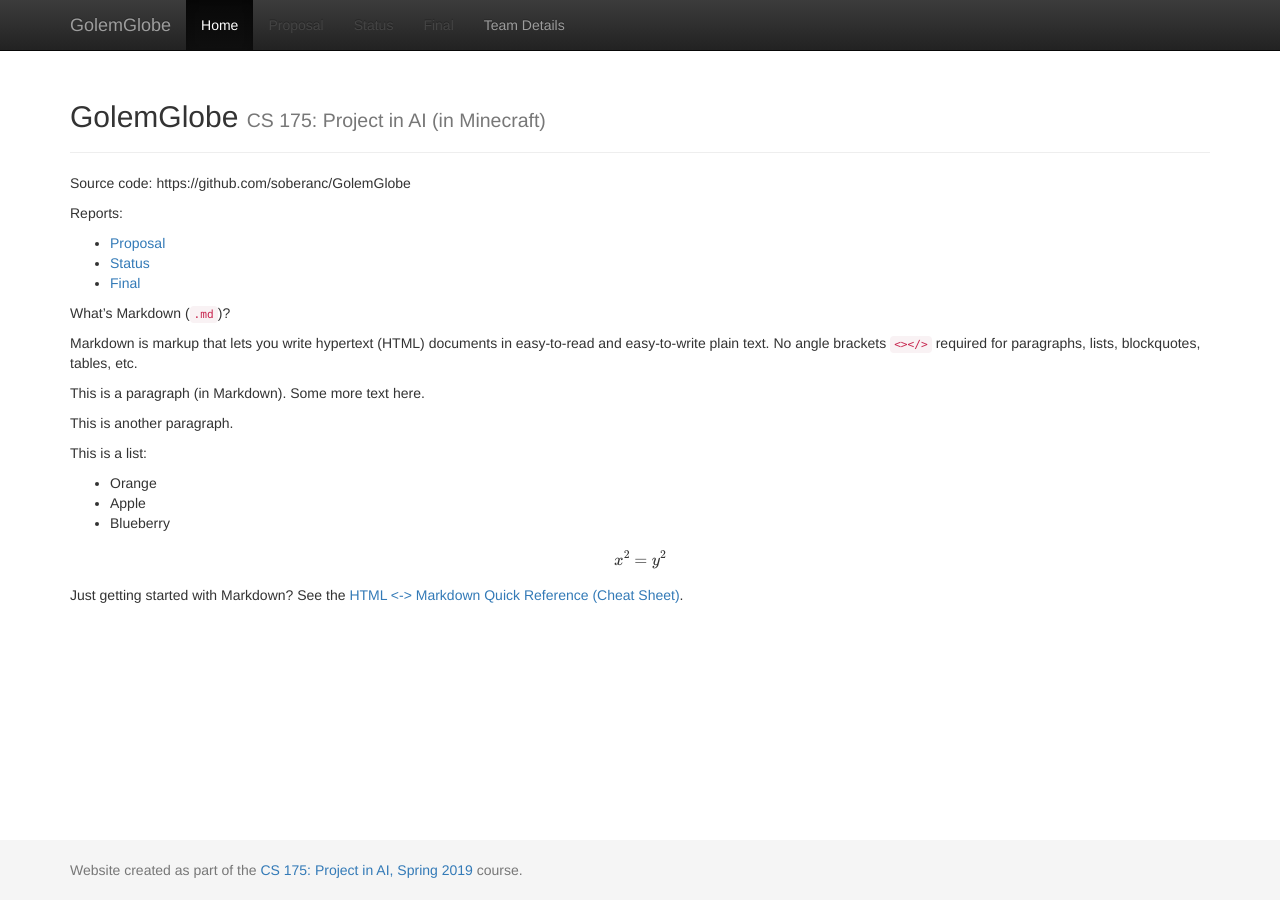
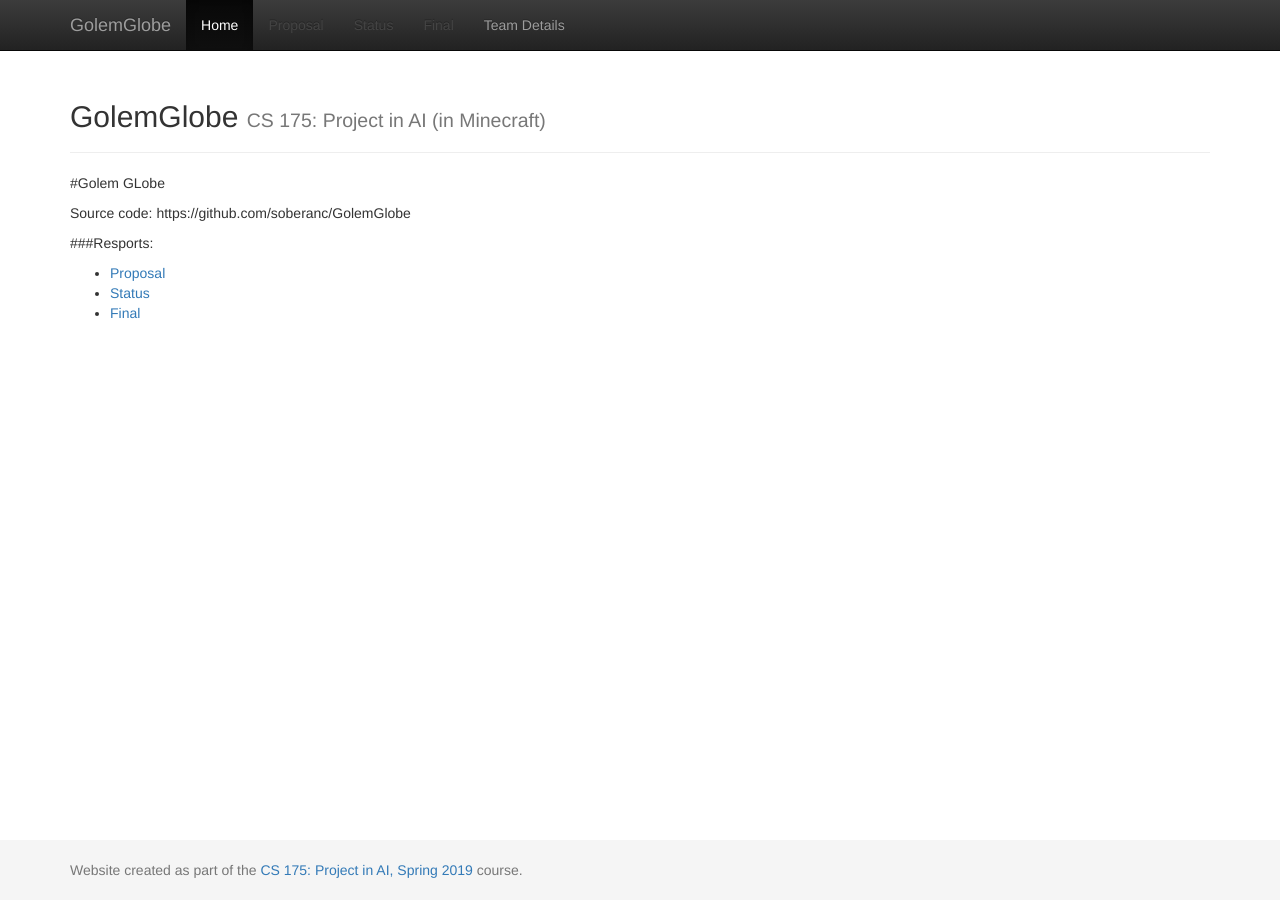
Before and after one commit to SalehO/GolumGlobe, a Jekyll site: the page built from docs/index.md, in a window 1280 px wide. Built offline with Jekyll 4.4.1, drawn with Linux system fonts in a browser that asks for light colours; our own code applies the rules of GitHub Pages for plain Markdown files; formulas are drawn with MathJax 3.

```diff
--- a/docs/index.md
+++ b/docs/index.md
@@ -1,40 +1,9 @@
----
-layout: default
-title:  Golem Globe
----
+#Golem GLobe
 
 Source code: https://github.com/soberanc/GolemGlobe
 
-Reports:
+###Resports:
 
 - [Proposal](proposal.html)
 - [Status](status.html)
 - [Final](final.html)
-
-What's Markdown (`.md`)?
-
-Markdown is markup that lets you write hypertext (HTML) documents
-in easy-to-read and easy-to-write plain text.
-No angle brackets `<></>` required for
-paragraphs, lists, blockquotes, tables, etc.
-
-
-This is a paragraph (in Markdown). Some more
-text here.
-
-This is another paragraph.
-
-This is a list:
-
-- Orange
-- Apple
-- Blueberry
-
-$$x^2 = y^2$$
-
-
-Just getting started with Markdown?
-See the [HTML <-> Markdown Quick Reference (Cheat Sheet)][quickref].
-
-
-[quickref]: https://github.com/mundimark/quickrefs/blob/master/HTML.md
```
